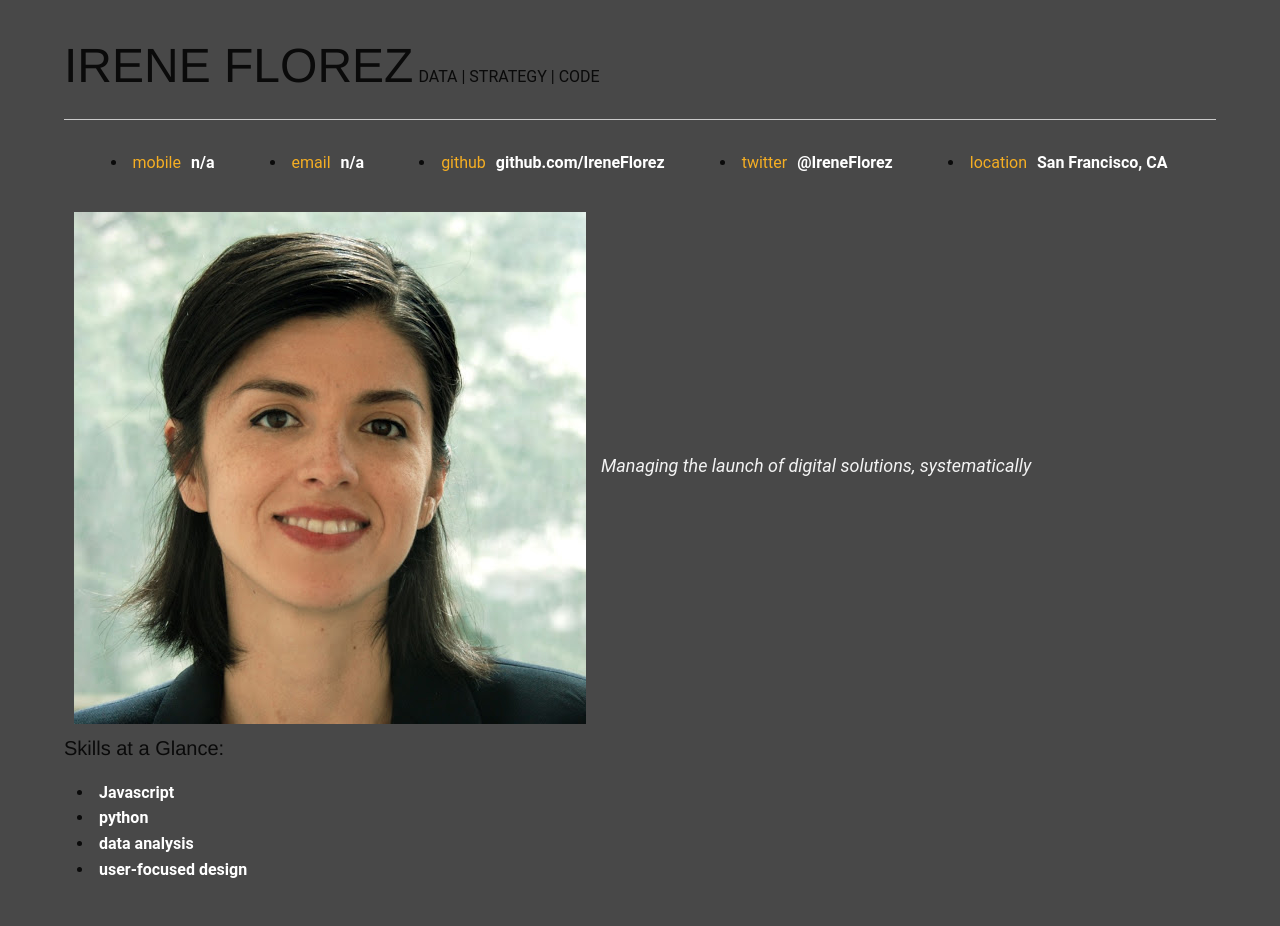
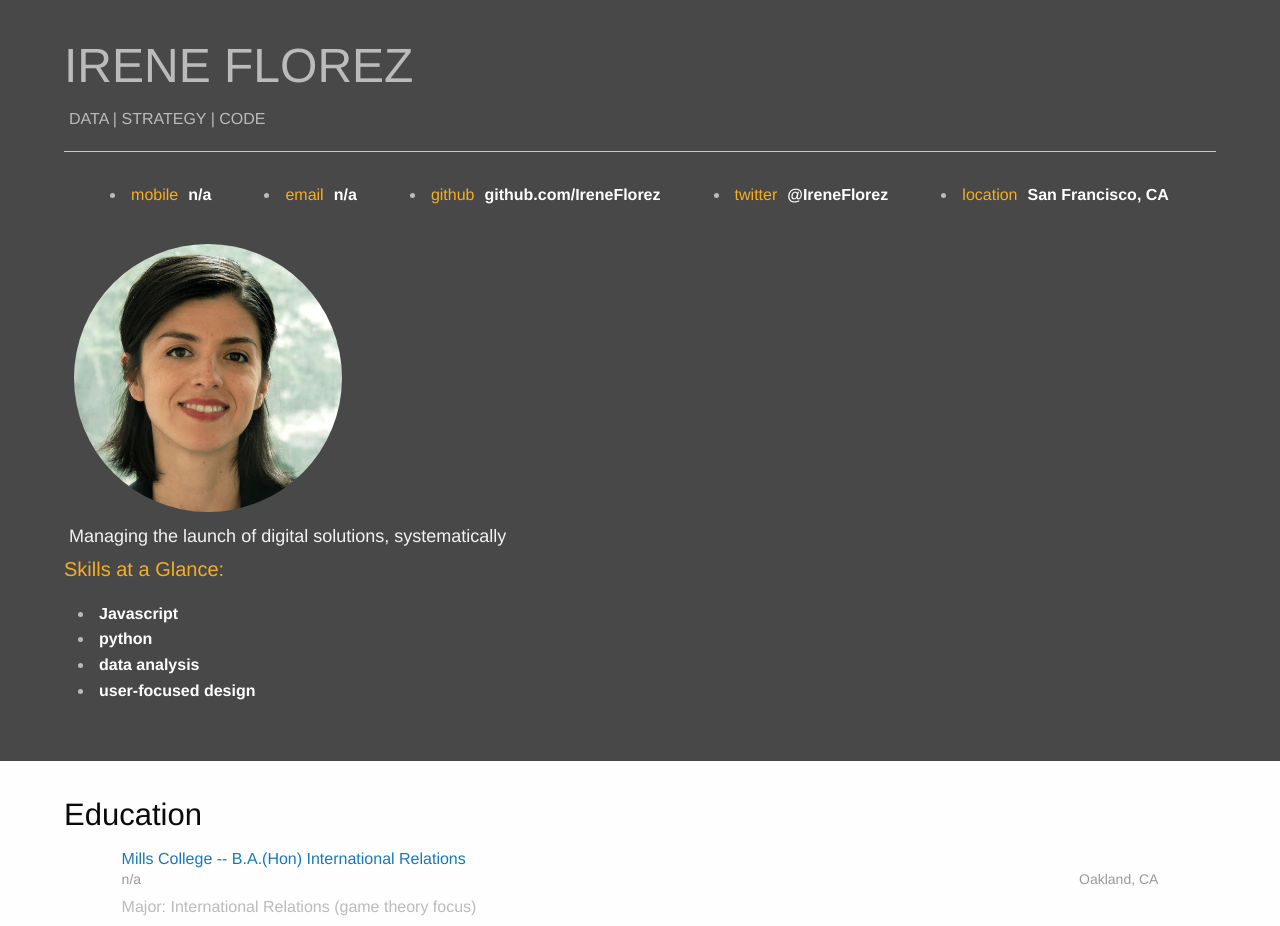
Before and after one commit to IreneFlorez/Udacity-FEND-resume, a plain HTML site: page index.html in a window 1280 px wide. Shown: the top 926 px of the page. Drawn offline with nearby package versions, Linux system fonts and the light colour scheme; some packages are replaced by stand-ins of ours.

Commit message:
Updated css

```diff
--- a/css/style.css
+++ b/css/style.css
@@ -1,4 +1,4 @@
-body,
+/*body,
 div,
 ul,
 li,
@@ -11,8 +11,8 @@ h5,
 h6 {
   padding: 0;
   margin: 0;
-  font-family: "Roboto", sans-serif;
-}
+  font-family: "Lato", sans-serif;
+}*/
 
 .clear-fix {
   overflow: auto;
@@ -22,9 +22,10 @@ h6 {
 .work-entry,
 .project-entry {
   padding: 0 5%;
+
 }
 
-h1 {
+/*h1 {
   font-size: 40px;
   color: #f5a623;
   line-height: 48px;
@@ -40,7 +41,6 @@ h2 {
 }
 
 h3 {
-  font-style: italic;
   font-size: 20px;
   color: #000;
   line-height: 22px;
@@ -59,11 +59,14 @@ h4,
 h5 {
   padding: 10px 5%;
 
+}*/
+
+
+.text-muted {
+  color: #BBB;
 }
 
-
 .date-text {
-  font-style: italic;
   font-size: 14px;
   color: #999;
   line-height: 16px;
@@ -71,7 +74,6 @@ h5 {
 }
 
 .location-text {
-  font-style: italic;
   font-size: 14px;
   color: #999;
   line-height: 16px;
@@ -93,16 +95,19 @@ a {
 }
 
 .welcome-message {
-  font-style: italic;
   font-size: 18px;
   color: #f3f3f3;
   line-height: 28px;
 }
 
-#skills-h3 {
+#skills-h5 {
   color: #f5ae23;
   display: none;
 }
+
+#main {
+  flex: 1 1 70%;
+    }
 
 .orange {
   background-color: #f5ae23;
@@ -130,6 +135,12 @@ a {
 /* TODO: Replace with image later */
 #header {
   background-color: #484848;
+/*  height: 226px*/
+}
+
+.history-section {
+  padding:  2.5% 5%;
+  color:#0a0a0a;
 }
 
 .flex-box {
@@ -156,11 +167,10 @@ ul {
   list-style-type: none;
 }
 
-.biopic {
-  float: left;
-  padding: 10px;
-  width: 200px;
-  display: none;
+.bioPic {
+    width: 25%;
+    border-radius: 50%;
+    margin-top:5px;
 }
 
 img {
@@ -184,18 +194,22 @@ span {
 }
 
 @media only screen and (max-width:900px) {
-  .biopic {
-    width: 175px;
-  }
+  .bioPic {
+    width: 25%;
+    border-radius: 50%;
+    margin-top:5px;
+}
 }
 
 @media only screen and (max-width: 750px) {
   #lets-connect {
     margin-top: 10%;
   }
-  .biopic {
-    width: 150px;
-  }
+  .bioPic {
+    width: 25%;
+    border-radius: 50%;
+    margin-top:5px;
+}
   .welcome-message {
     display: none;
   }
@@ -210,12 +224,14 @@ span {
 #mapDiv {
   height: 400px;
   width: 100%;
-  padding-bottom: 5%;
+  padding-bottom: 10%;
 }
 
 @media only screen and (min-width: 750px) {
-  #skills-h3,
-  .biopic {
-    display: block;
-  }
+  #skills-h5,
+  .bioPic {
+    width: 25%;
+    border-radius: 50%;
+    margin-top:5px;
+    display:block;
 }
```
